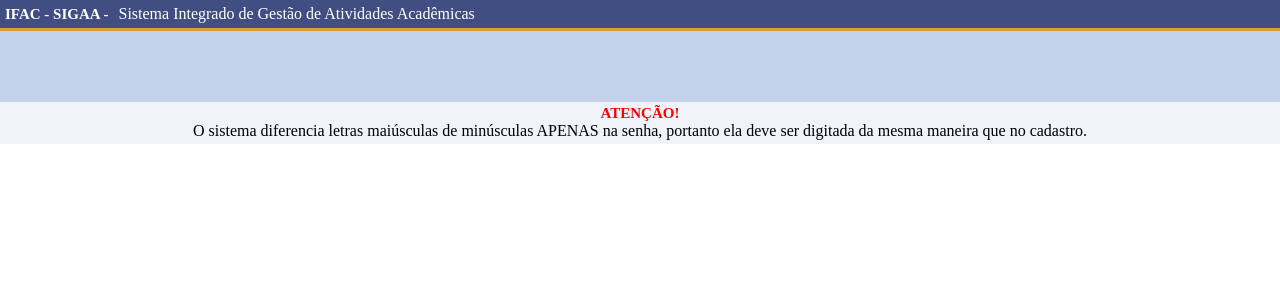
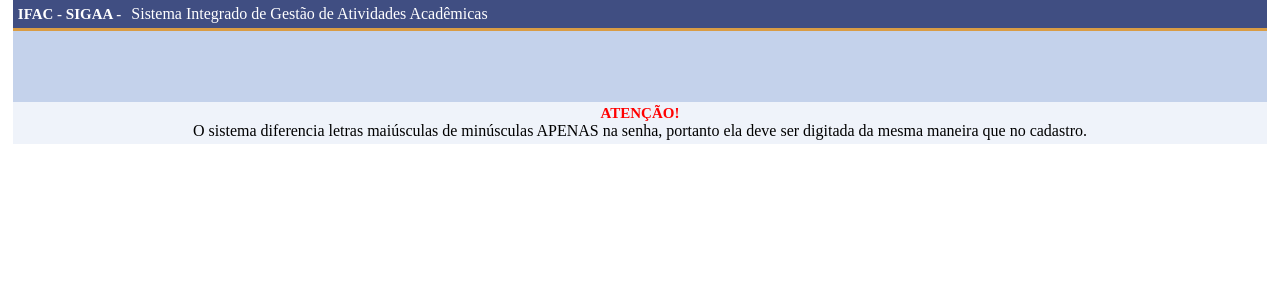
Before and after one commit to LuizDaniel123/sigaa, a React (Create React App) app: page / in a window 1280 px wide. Shown: the top 300 px of the page. Built offline with nearby package versions, Linux system fonts and the light colour scheme.

Commit message:
Style: Mudei o tamanho do componente header

```diff
--- a/src/components/header/styled.js
+++ b/src/components/header/styled.js
@@ -4,7 +4,7 @@ const Container = styled.header`
     display: flex;
     flex-direction: column;
     height: 9rem;
-    width: 100%;
+    width: 98%;
 
     div#div-titulo {
         background-color: #404E82 ;
```
